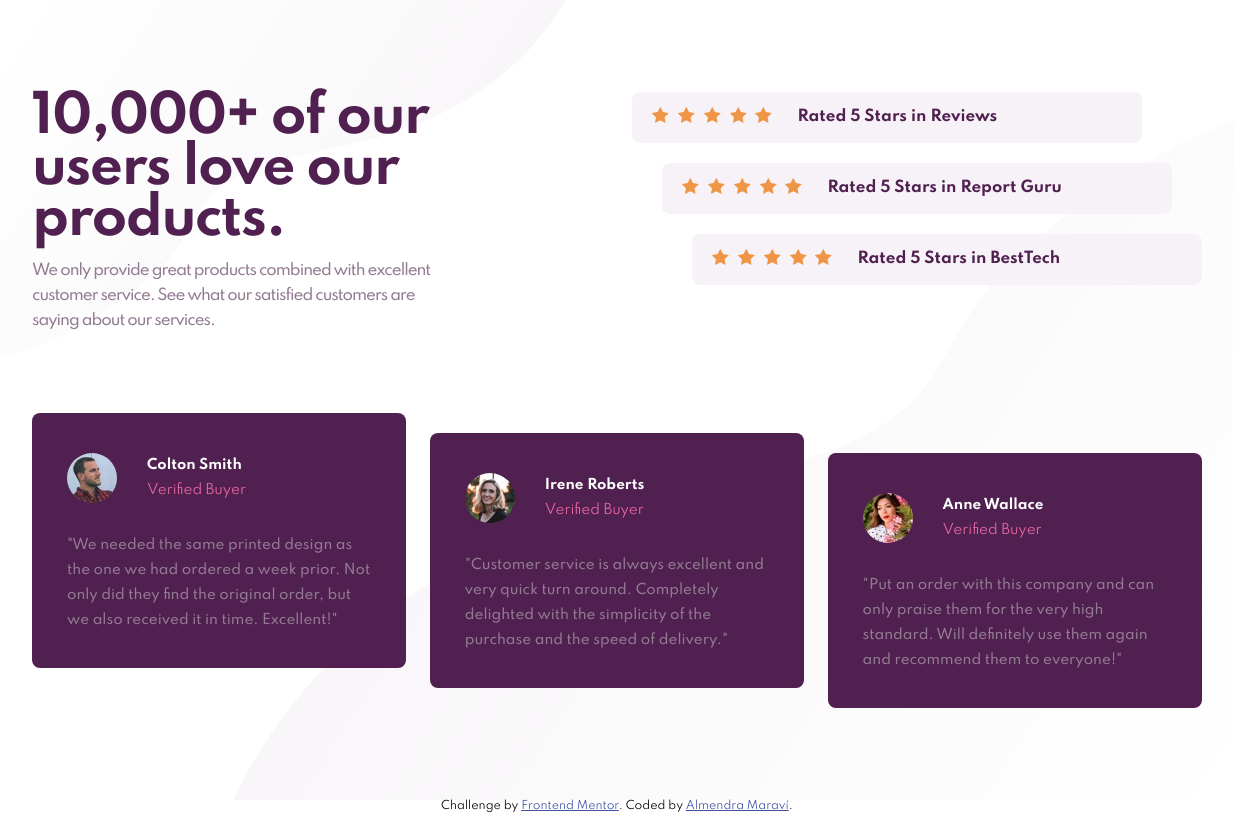
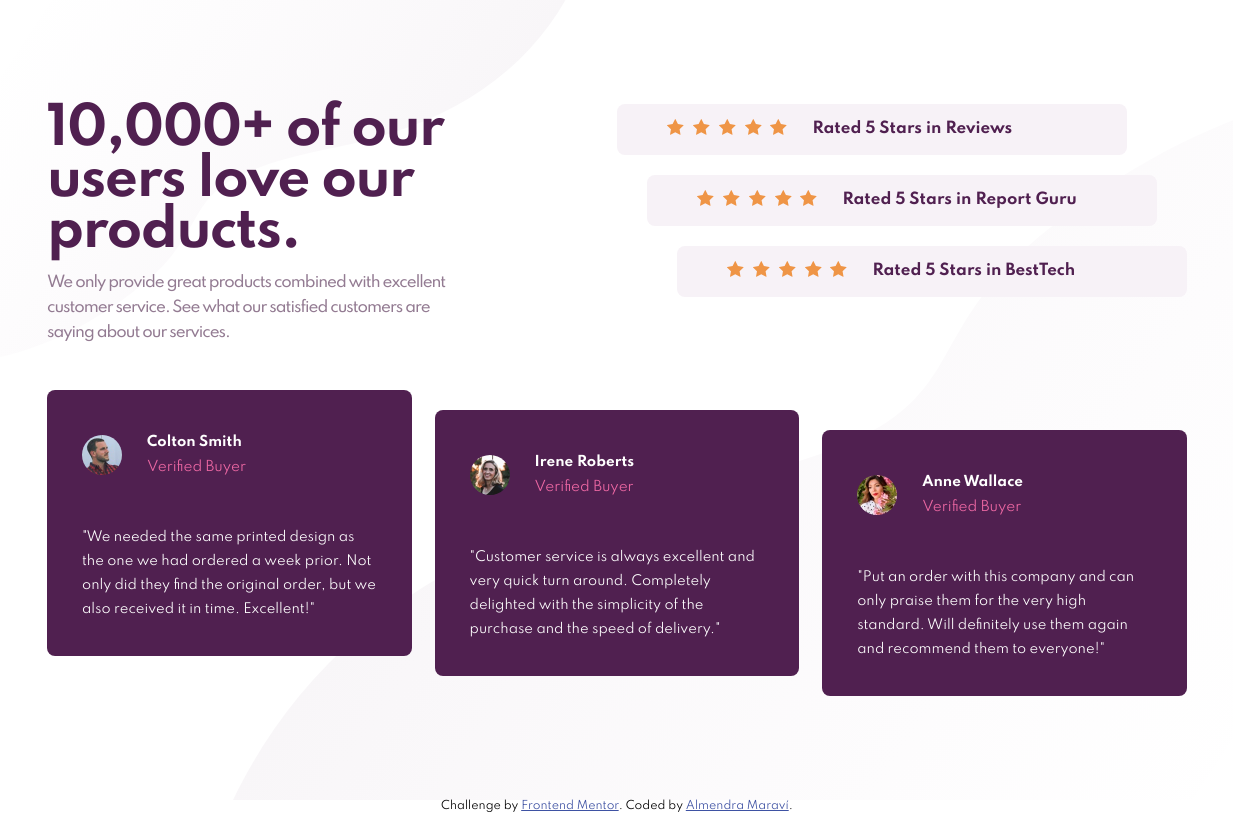
Before and after one commit to AlmeAld/social-proof-section-master, a plain HTML site: page index.html in a window 1536 px wide. Shown: the whole page, without its empty margins (151-1384 px from the left). Drawn offline with Linux system fonts and the light colour scheme.

Commit message:
mejorando las medidas de margin y padding

```diff
--- a/index.html
+++ b/index.html
@@ -60,7 +60,7 @@
             </div>
           </div>
           <div class="content--cards">
-            <div class="cards-coments b1">
+            <div class="cards-coments">
               <div class="cards--coments-header">
                 <img src="images/image-colton.jpg" alt="" />
                 <div>
@@ -74,7 +74,7 @@
                 also received it in time. Excellent!"
               </p>
             </div>
-            <div class="cards-coments b2">
+            <div class="cards-coments">
               <div class="cards--coments-header">
                 <img src="images/image-irene.jpg" alt="" />
                 <div>
@@ -88,7 +88,7 @@
                 and the speed of delivery."
               </p>
             </div>
-            <div class="cards-coments b3">
+            <div class="cards-coments">
               <div class="cards--coments-header">
                 <img src="images/image-anne.jpg" alt="" />
                 <div>
--- a/style.css
+++ b/style.css
@@ -53,10 +53,13 @@ body {
 .header-title p {
   color: var(--magenta-color);
   font-weight: 500;
-  margin-bottom: 35px;
+  /* margin-bottom: 35px; */
   text-align: center;
   line-height: 25px;
   letter-spacing: -1px;
+}
+.content--stars {
+  margin-top: 45px;
 }
 .content--stars-card {
   text-align: center;
@@ -87,9 +90,9 @@ body {
   margin-top: 20px;
 }
 .cards-coment-text {
-  line-height: 25px;
-  color: var(--magenta-color);
-  font-weight: 500;
+  line-height: 24px;
+  font-weight: 400;
+  font-size: 13px;
 }
 .cards--coments-header {
   display: flex;
@@ -99,10 +102,10 @@ body {
 }
 
 .cards--coments-header img {
-  border-radius: 25px;
-  width: 50px;
-  height: 50px;
-  margin-right: 30px;
+  border-radius: 20px;
+  width: 40px;
+  height: 40px;
+  margin-right: 25px;
 }
 
 .coments--header-name {
@@ -116,7 +119,7 @@ body {
 
 @media screen and (min-width: 1440px) {
   .wrapper {
-    max-width: 1200px;
+    max-width: 1170px;
     margin: auto;
     height: 100vh;
     display: flex;
@@ -142,6 +145,7 @@ body {
   }
 
   .content--stars {
+    margin-top: 0px;
     min-width: 600px;
   }
 
@@ -157,13 +161,13 @@ body {
     margin: 0;
     margin-right: 25px;
   }
-  .c1 {
+  .content--stars div:nth-child(1) {
     margin-left: 30px;
   }
-  .c2 {
+  .content--stars div:nth-child(2) {
     margin-left: 60px;
   }
-  .c3 {
+  .content--stars div:nth-child(3) {
     margin-left: 90px;
   }
 
@@ -178,14 +182,14 @@ body {
     display: flex;
     justify-content: space-between;
   }
-  .b1 {
+  .content--cards div:nth-child(1) {
     margin-bottom: 40px;
   }
-  .b2 {
+  .content--cards div:nth-child(2) {
     margin-top: 20px;
     margin-bottom: 20px;
   }
-  .b3 {
+  .content--cards div:nth-child(3) {
     margin-top: 40px;
   }
 }
```
